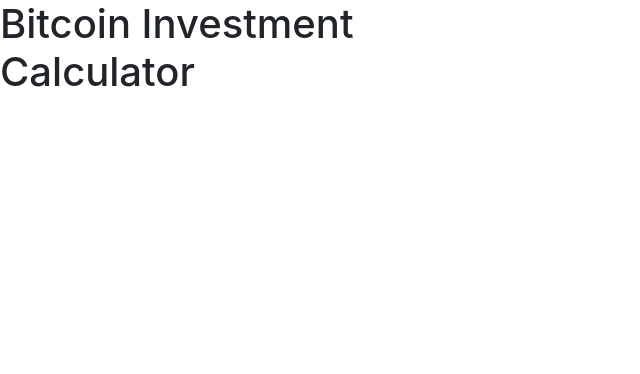
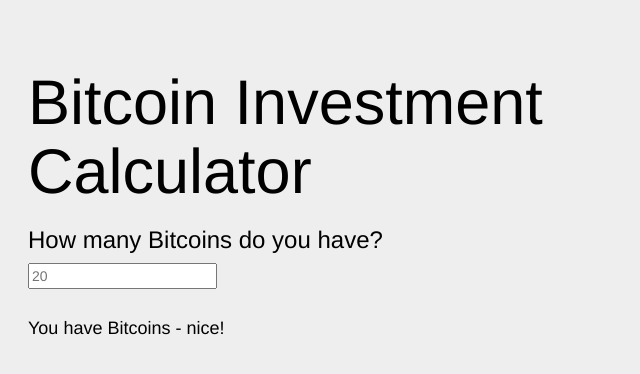
Before and after one commit to jeffdiers/bitcoin, a plain HTML site: page index.html in a window 1280 px wide. Shown: the whole page, without its empty margins (0-640 px from the left). Drawn offline with nearby package versions, Linux system fonts and the light colour scheme.

Commit message:
simple ng model with two way binding

```diff
--- a/index.html
+++ b/index.html
@@ -1,5 +1,5 @@
 <!DOCTYPE html>
-<html>
+<html ng-app>
   <head>
     <title>Bitcoin Investment Calculator</title>
     <meta charset="utf-8">
@@ -10,8 +10,17 @@
     <script src="https://code.jquery.com/jquery-2.1.4.min.js"></script>
     <script src="https://maxcdn.bootstrapcdn.com/bootstrap/3.3.5/js/bootstrap.min.js"></script>
     <script src="https://ajax.googleapis.com/ajax/libs/angularjs/1.4.5/angular.min.js"></script>
+    <style>
+      .number {font-weight: bold;}
+      body {padding: 2em;}
+      </style>
   </head>
-  <body>
+  <body class="jumbotron">
     <h1>Bitcoin Investment<br>Calculator</h1>
+    <h3>How many Bitcoins do you have?</h3>
+    <!-- model -->
+    <input type="number" ng-model="somenumber" placeholder="20">
+    <br><br>
+    <h4>You have <span class="number">{{ somenumber }}</span> Bitcoins - nice!</h4>
   </body>
 </html>
```
